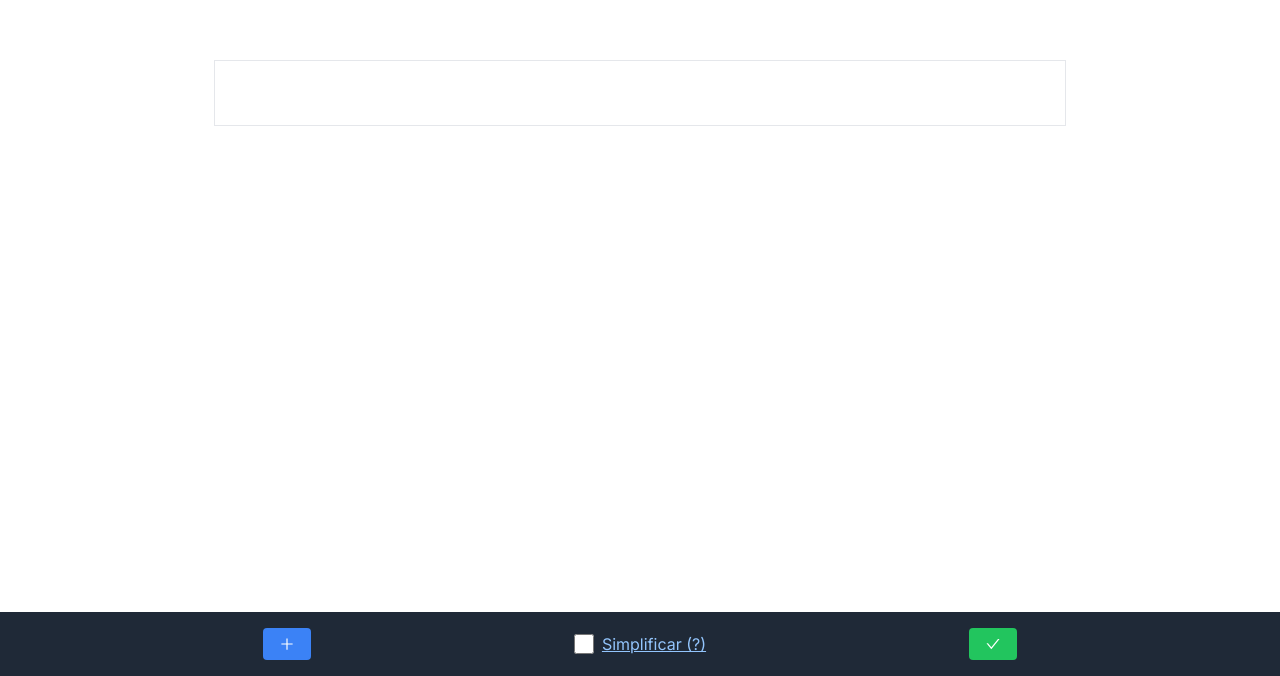
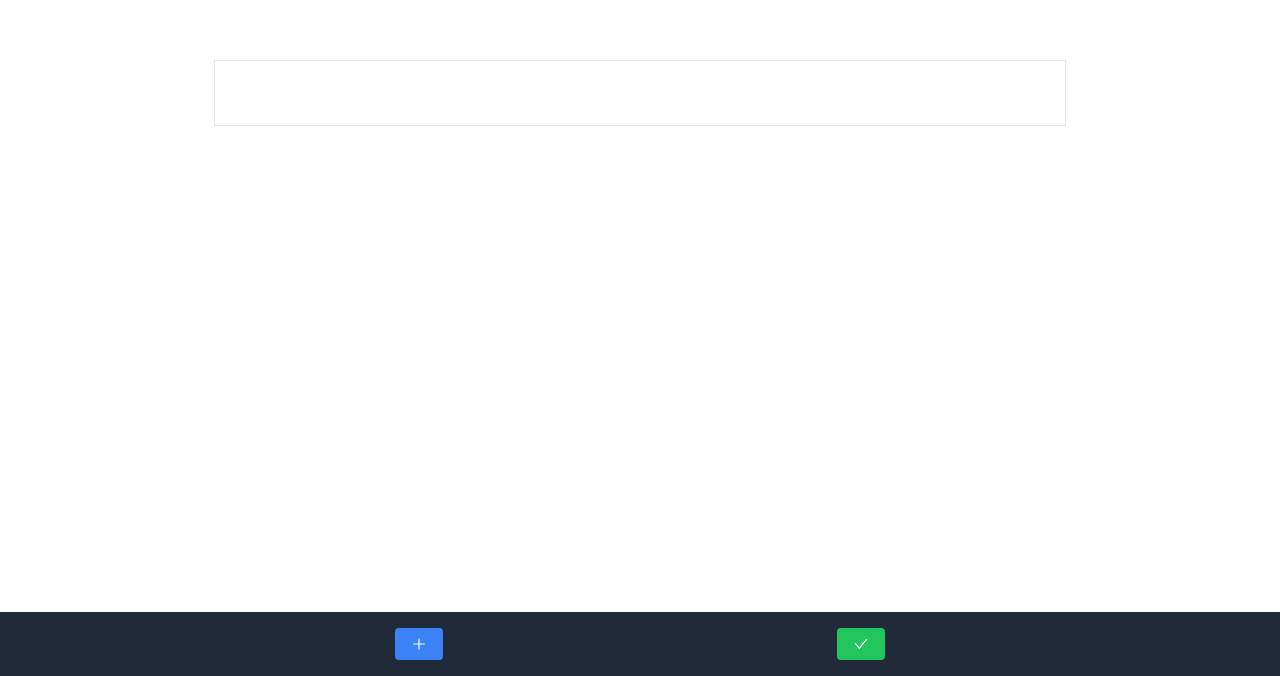
Before and after one commit to efahnle/hacemosnumeros, a Next.js app: page /expenses-dashboard in a window 1280 px wide. Shown: the part 124-800 px from the top of the page. Built offline with nearby package versions, Linux system fonts and the light colour scheme.

Commit message:
Remove the on/off control for simplify (on for default)

```diff
--- a/app/components/ButtonBar.tsx
+++ b/app/components/ButtonBar.tsx
@@ -1,5 +1,5 @@
 
-import React, {useState, useEffect} from 'react';
+import React, { useState, useEffect } from 'react';
 import Link from 'next/link';
 import { AiOutlinePlus, AiOutlineCheck } from 'react-icons/ai'; // Import an icon from react-icons
 
@@ -30,22 +30,10 @@ const ButtonBar: React.FC<ButtonBarProps> = ({ onButtonClick }) => {
         onClick={() => onButtonClick(1)}
         className="bg-blue-500 px-4 py-2 rounded hover:bg-blue-700"
       >
-        <AiOutlinePlus/>
+        <AiOutlinePlus />
       </button>
-      <div className="flex items-center space-x-2">
-        <input
-          type="checkbox"
-          id="radioButton"
-          checked={isRadioOn}
-          onChange={handleRadioChange}
-          className="form-checkbox h-5 w-5 text-green-500"
-        />
-        <Link href="/simplify" className="text-blue-300 underline">
-          Simplificar (?)
-        </Link>
-      </div>
       <button
-        onClick={() => onButtonClick(3)}
+        onClick={() => onButtonClick(2)}
         className="bg-green-500 px-4 py-2 rounded hover:bg-green-700"
       >
         <AiOutlineCheck />
--- a/app/expenses-dashboard/page.tsx
+++ b/app/expenses-dashboard/page.tsx
@@ -10,15 +10,10 @@ import { archivo } from '@/app/ui/fonts';
 
 const ExpensesDashboardPage = () => {
   const router = useRouter();
-  const [isModalOpen, setIsModalOpen] = useState(false);
-  const [modalAction, setModalAction] = useState<() => void>(() => { });
-  const [simplifyStatus, setSimplifyStatus] = useState(false);
+  //const [isModalOpen, setIsModalOpen] = useState(false);
+  //const [modalAction, setModalAction] = useState<() => void>(() => { });
+  //const [simplifyStatus, setSimplifyStatus] = useState(false);
 
-
-  useEffect(() => {
-    const simplifySetting = localStorage.getItem('simplify');
-    setSimplifyStatus(!Boolean(simplifySetting));
-  }, []);
 
   //const [expenses, setExpenses] = useState<ExpenseItem[]>([]);
   const loadExpenses = () => {
@@ -53,26 +48,8 @@ const ExpensesDashboardPage = () => {
   const handleButtonClick = (buttonIndex: number) => {
     if (buttonIndex === 1) {
       router.push('/add-expense');
-    } else if (buttonIndex === 3) {
-
-      // Check the current simplify status before showing the modal
-      const simplifySetting = localStorage.getItem('simplify');
-      const isSimplifyActive = simplifySetting === "true";
-      setSimplifyStatus(isSimplifyActive);
-
-      if (!isSimplifyActive) {
-        setModalAction(() => () => {
-          console.log('Confirmed action for button 3');
-          router.push('/results-dashboard');
-          setIsModalOpen(false);
-        });
-        setIsModalOpen(true);
-      } else {
-        // Perform the action directly if simplifyStatus is true
-        router.push('/results-dashboard');
-      }
-
-
+    } else if (buttonIndex === 2) {
+      router.push('/results-dashboard');
     }
   };
 
@@ -82,16 +59,6 @@ const ExpensesDashboardPage = () => {
       <h1 className={`${archivo.className}flex text-center break-normal text-nowrap items-center text-3xl md:text-3xl lg:text-5xl `}>Gastos</h1>
       <ExpensesTable expenses={expenses} onDelete={handleDelete} onModify={handleModify} />
       <ButtonBar onButtonClick={handleButtonClick} />
-      <div>
-        <Modal
-          isOpen={isModalOpen}
-          onClose={() => setIsModalOpen(false)}
-          onConfirm={modalAction}
-          title="Recomendación"
-          message="¿Querés seguir igual?"
-          simplifyStatus={simplifyStatus}
-        />
-      </div>
     </main>
   );
 };
--- a/app/lib/ResultsAlgorithm.tsx
+++ b/app/lib/ResultsAlgorithm.tsx
@@ -14,7 +14,7 @@ interface Balance {
 
 type DebtMap = Record<string, Record<string, number>>;
 
-export default function calculateResults(expenses: Expense[], simplify: Boolean) {
+export default function calculateResults(expenses: Expense[]) {
   const all_participants = expenses.flatMap(expense => expense.participants);
   const unique_participants = Array.from(new Set(all_participants));
   const debtMap: DebtMap = initialize_debtmap(unique_participants);
@@ -37,17 +37,10 @@ export default function calculateResults(expenses: Expense[], simplify: Boolean)
   });
 
   //console.log(debtMap);
+  const debtsSimplified = simplifyDebts(debtMap);
+  return debtsSimplified
 
-
-  if (simplify) {
-    const debtsSimplified = simplifyDebts(debtMap);
-    console.log(simplify);
-    return debtsSimplified
-  } else {
-    return debtMap;
   }
-
-}
 
 
 function simplifyDebts(debtMap: Record<string, Record<string, number>>) {
--- a/app/results-dashboard/page.tsx
+++ b/app/results-dashboard/page.tsx
@@ -49,9 +49,7 @@ const ResultsDashboardPage = () => {
   };
 
 
-  const getSimplify = () => {
-    return Boolean(global.localStorage.getItem('simplify'));
-  }
+
 
 
   const getExpenses = () => {
@@ -64,9 +62,9 @@ const ResultsDashboardPage = () => {
   }
 
   const expenses = getExpenses();
-  const simplify = getSimplify();
+  //const simplify = getSimplify();
 
-  const result = calculateResults(expenses, simplify);
+  const result = calculateResults(expenses);
   //console.log(result);
 
 
```
Also changed, not shown: 1 other file (tests, documents, lock files or other folders).
